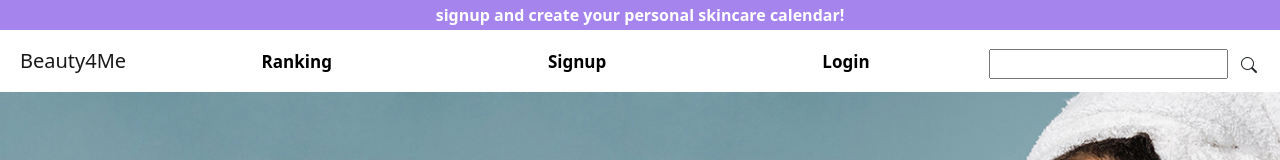
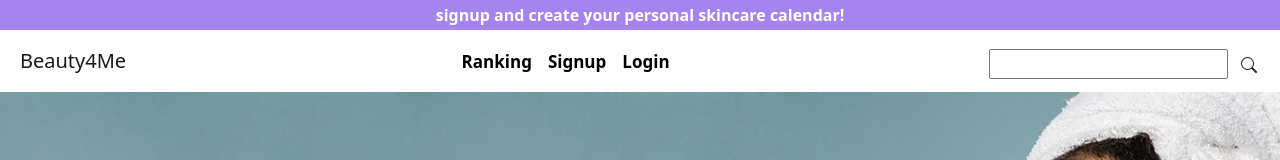
Before and after one commit to natriuge/Beauty4Me_Front, a React (Create React App) app: page / in a window 1280 px wide. Shown: the top 160 px of the page. Built offline with nearby package versions, Linux system fonts and the light colour scheme; no server answers.

Commit message:
teste navbar 2

```diff
--- a/src/components/navbar/navbar.css
+++ b/src/components/navbar/navbar.css
@@ -49,10 +49,10 @@
   text-align: left;
 }
 
-.navbar-nav li {
+/* .navbar-nav li {
   padding-right: 100px;
   padding-left: 100px;
-}
+} */
 
 #nav-list {
   margin-top: 10px;
```
